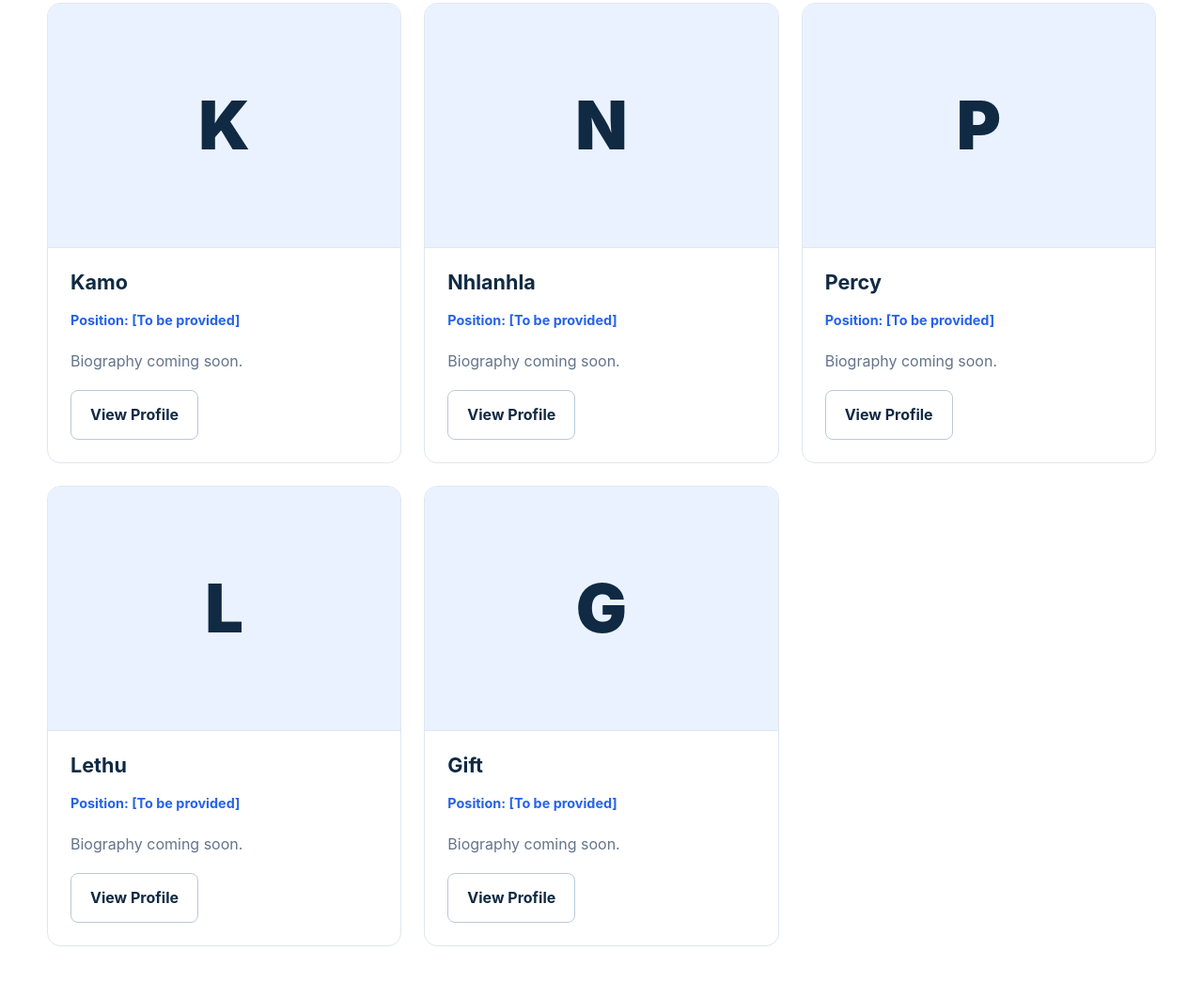
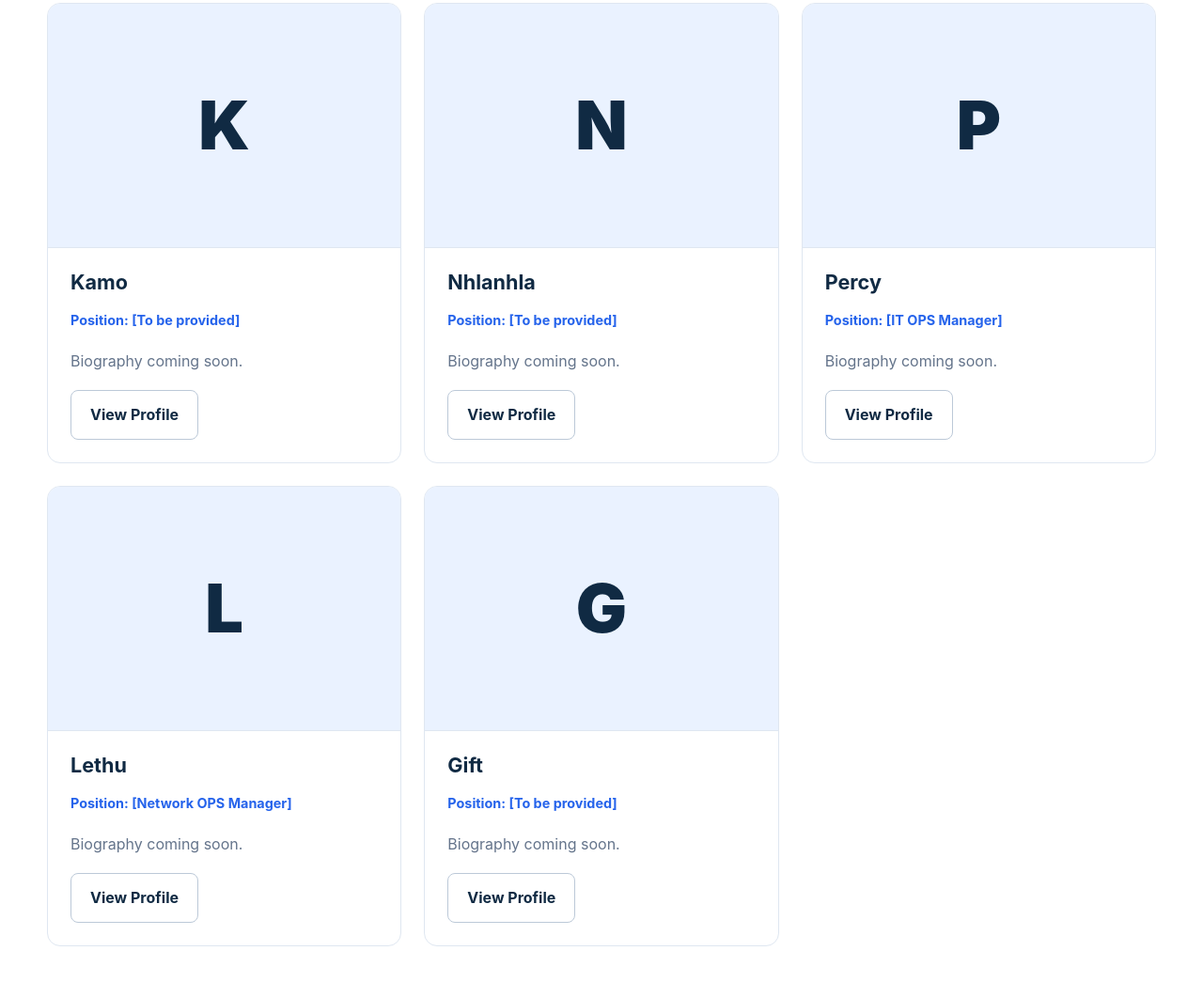
Before and after one commit to Nikholethu/innovators, a plain HTML site: page team.html in a window 1280 px wide. Shown: the part 451-1496 px from the top of the page at 94% size. Drawn offline with Linux system fonts and the light colour scheme.

Commit message:
Revise team member details in team.html
Updated team member positions and biographies in team.html.

```diff
--- a/team.html
+++ b/team.html
@@ -12,8 +12,8 @@
     <section class="section"><div class="container"><div class="grid-3">
       <a class="card team-card" href="team/kamo.html"><div class="team-avatar">K</div><div class="team-card-content"><h2 style="font-size:1.35rem">Kamo</h2><p class="role">Position: [To be provided]</p><p>Biography coming soon.</p><span class="btn btn-outline">View Profile</span></div></a>
       <a class="card team-card" href="team/nhlanhla.html"><div class="team-avatar">N</div><div class="team-card-content"><h2 style="font-size:1.35rem">Nhlanhla</h2><p class="role">Position: [To be provided]</p><p>Biography coming soon.</p><span class="btn btn-outline">View Profile</span></div></a>
-      <a class="card team-card" href="team/percy.html"><div class="team-avatar">P</div><div class="team-card-content"><h2 style="font-size:1.35rem">Percy</h2><p class="role">Position: [To be provided]</p><p>Biography coming soon.</p><span class="btn btn-outline">View Profile</span></div></a>
-      <a class="card team-card" href="team/lethu.html"><div class="team-avatar">L</div><div class="team-card-content"><h2 style="font-size:1.35rem">Lethu</h2><p class="role">Position: [To be provided]</p><p>Biography coming soon.</p><span class="btn btn-outline">View Profile</span></div></a>
+      <a class="card team-card" href="team/percy.html"><div class="team-avatar">P</div><div class="team-card-content"><h2 style="font-size:1.35rem">Percy</h2><p class="role">Position: [IT OPS Manager]</p><p>Biography coming soon.</p><span class="btn btn-outline">View Profile</span></div></a>
+      <a class="card team-card" href="team/lethu.html"><div class="team-avatar">L</div><div class="team-card-content"><h2 style="font-size:1.35rem">Lethu</h2><p class="role">Position: [Network OPS Manager]</p><p>Biography coming soon.</p><span class="btn btn-outline">View Profile</span></div></a>
       <a class="card team-card" href="team/gift.html"><div class="team-avatar">G</div><div class="team-card-content"><h2 style="font-size:1.35rem">Gift</h2><p class="role">Position: [To be provided]</p><p>Biography coming soon.</p><span class="btn btn-outline">View Profile</span></div></a>
     </div></div></section>
   </main>
```
